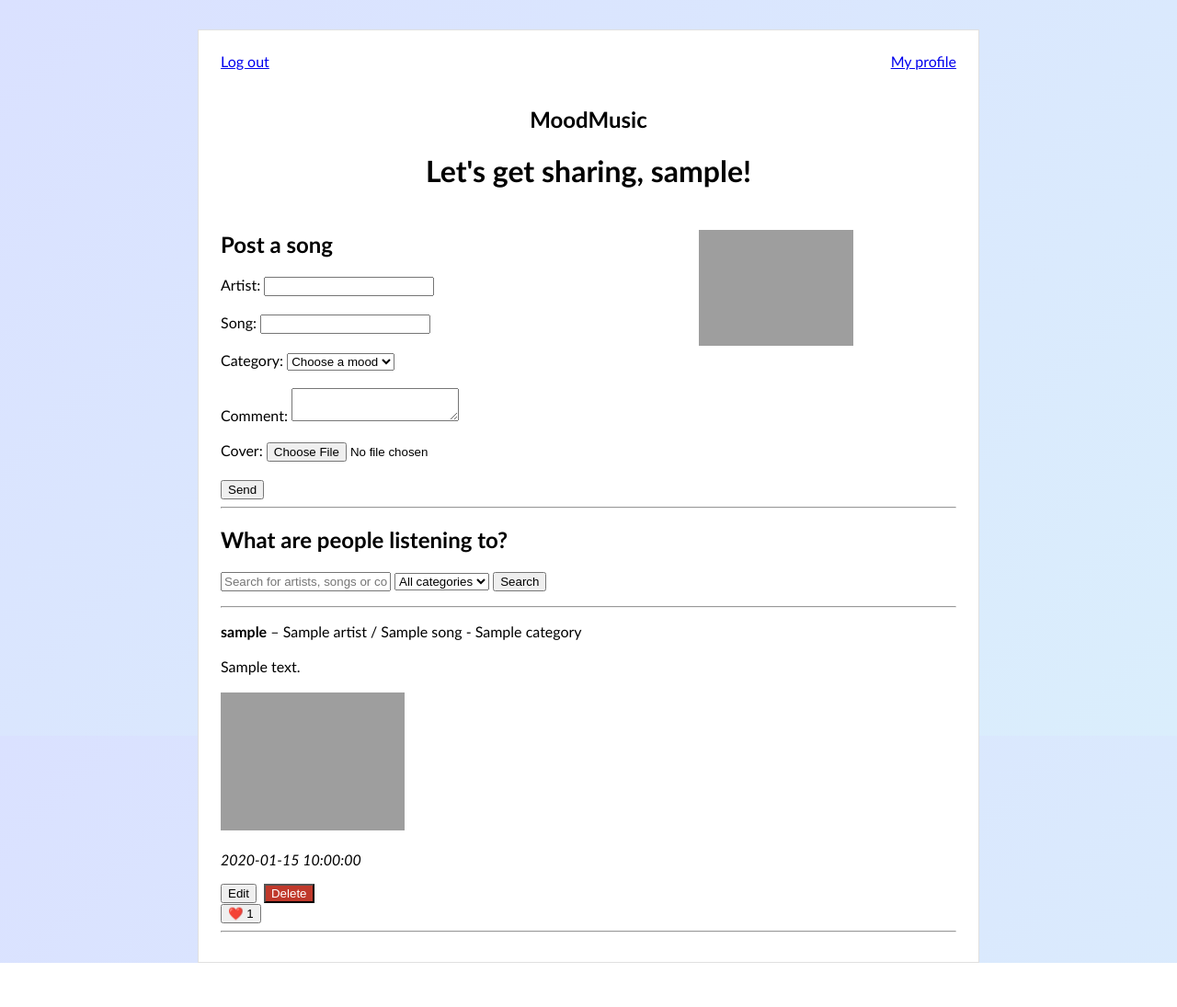
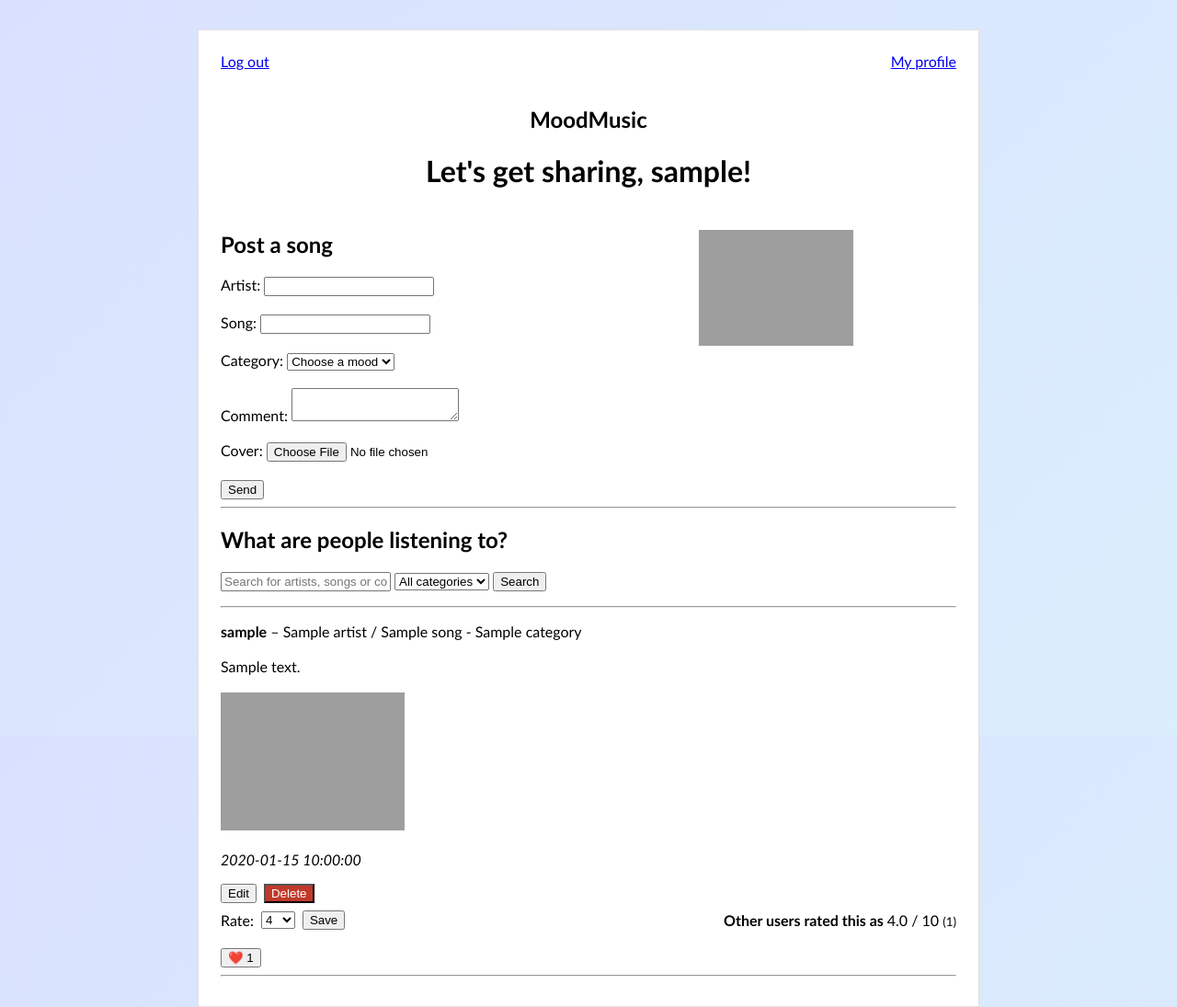
Before and after one commit to nessamerivirta/tikaweb-mood-music-recommendations, a Flask app: template templates/frontpage.html in a window 1280 px wide. Shown: the whole page at 92% size. Before the commit the page ends 1047 px from the top, so only its background shows below. Run offline with Flask 3, Linux system fonts and the light colour scheme; the visitor is signed in with stand-in values (Sample User, id 1); tables that the repository leaves empty hold one stand-in row (values such as "Sample post"); the template is opened without the code that fills it: most values are stand-ins (such as "Sample title", 1, 10 or a date in 2020); grey boxes are pictures that could not be loaded.

Commit message:
Rating form as well as rating stats made visible for each post

```diff
--- a/templates/frontpage.html
+++ b/templates/frontpage.html
@@ -104,11 +104,32 @@
                     </form>
                 </div>
                     {% endif %}
+                    <div class="post-meta" style="display:flex; justify-content:space-between; align-items:center; gap:1rem; margin-top:0.5rem;">
+                        <form action="{{ url_for('rate_post', post_id=post.id) }}" method="post" style="display:flex; align-items:center; gap:0.5rem;">
+                            <label for="rating-{{ post.id }}">Rate:</label>
+                            <select id="rating-{{ post.id }}" name="rating">
+                                {% for n in range(1, 11) %}
+                                <option value="{{ n }}" {% if post.my_rating == n %}selected{% endif %}>{{ n }}</option>
+                                {% endfor %}
+                            </select>
+                            <button type="submit">Save</button>
+                        </form>
+
+                    <div class="rating-stats" style="text-align:right; min-width:120px;">
+                        {% if post.avg_rating is not none %}
+                            <strong>Other users rated this as </strong> {{ "%.1f"|format(post.avg_rating) }} / 10
+                            <small>({{ post.rating_count }})</small>
+                        {% else %}
+                            <em>No ratings</em>
+                        {% endif %}
+                    </div>
+                </div>
+                <br>
                 <div style="display:flex; align-items:center; gap:8px;">
-                <form action="{{ url_for('like_post', post_id=post.id) }}" method="post" style="display:inline;">
-                    <button type="submit">
+                    <form action="{{ url_for('like_post', post_id=post.id) }}?from={{ request.path }}%23post-{{ post.id }}" method="post">
+                        <button type="submit" class="like-btn">
                             {% if session.user_id and post.user_id == session.user_id %}
-                            ❤️ {{ post.like_count if post.like_count is defined else 0 }}  <!-- voi haluta estää oman postin liketyksen, valinnainen -->
+                                ❤️ {{ post.like_count if post.like_count is defined else 0 }}
                             {% else %}
                             {% set liked = post.liked_by_me if post.liked_by_me is defined else false %}
                             {{ '❤️' if liked else '🤍' }}
```
Lines whose indentation alone changed are shown as unchanged.
